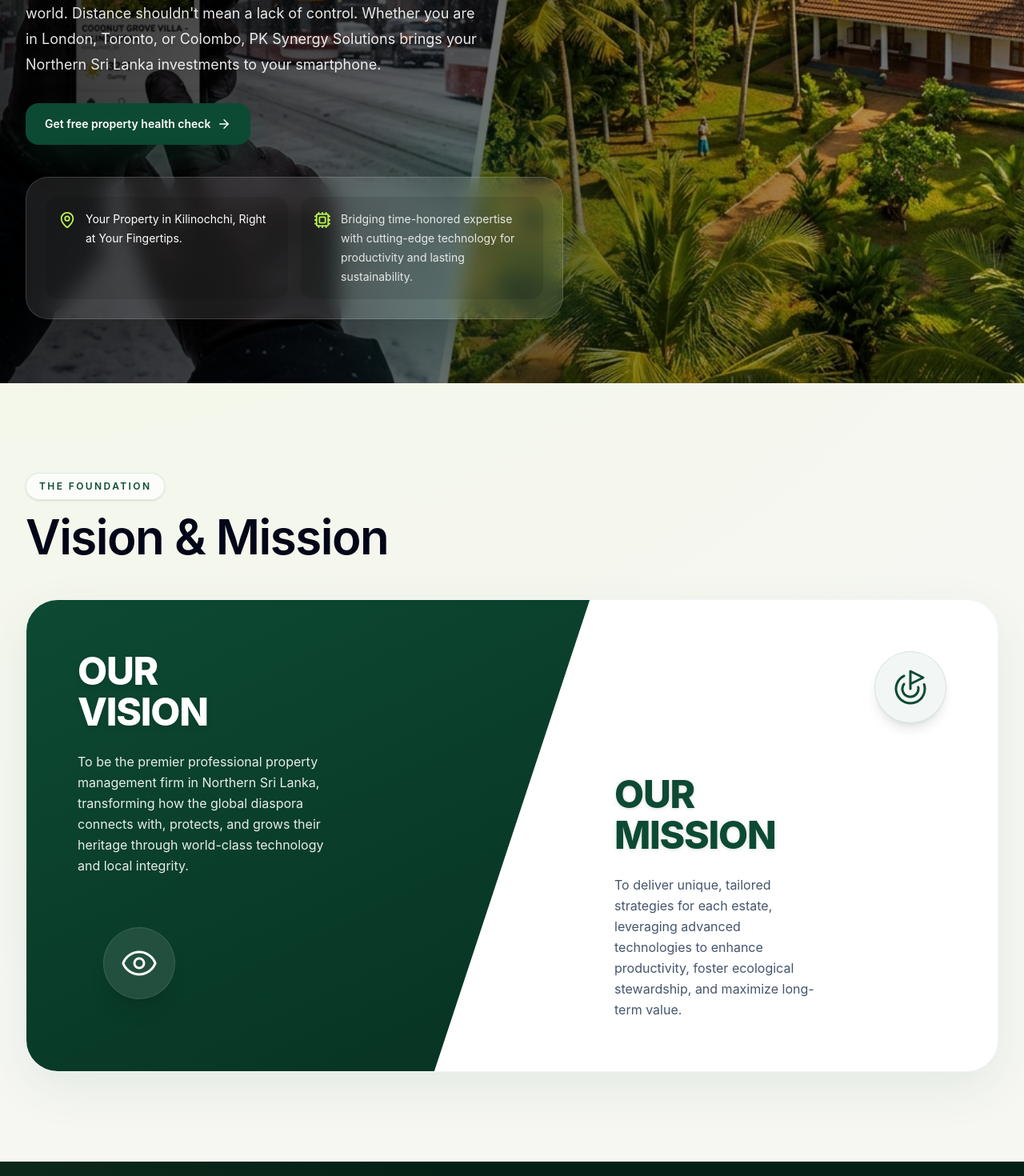
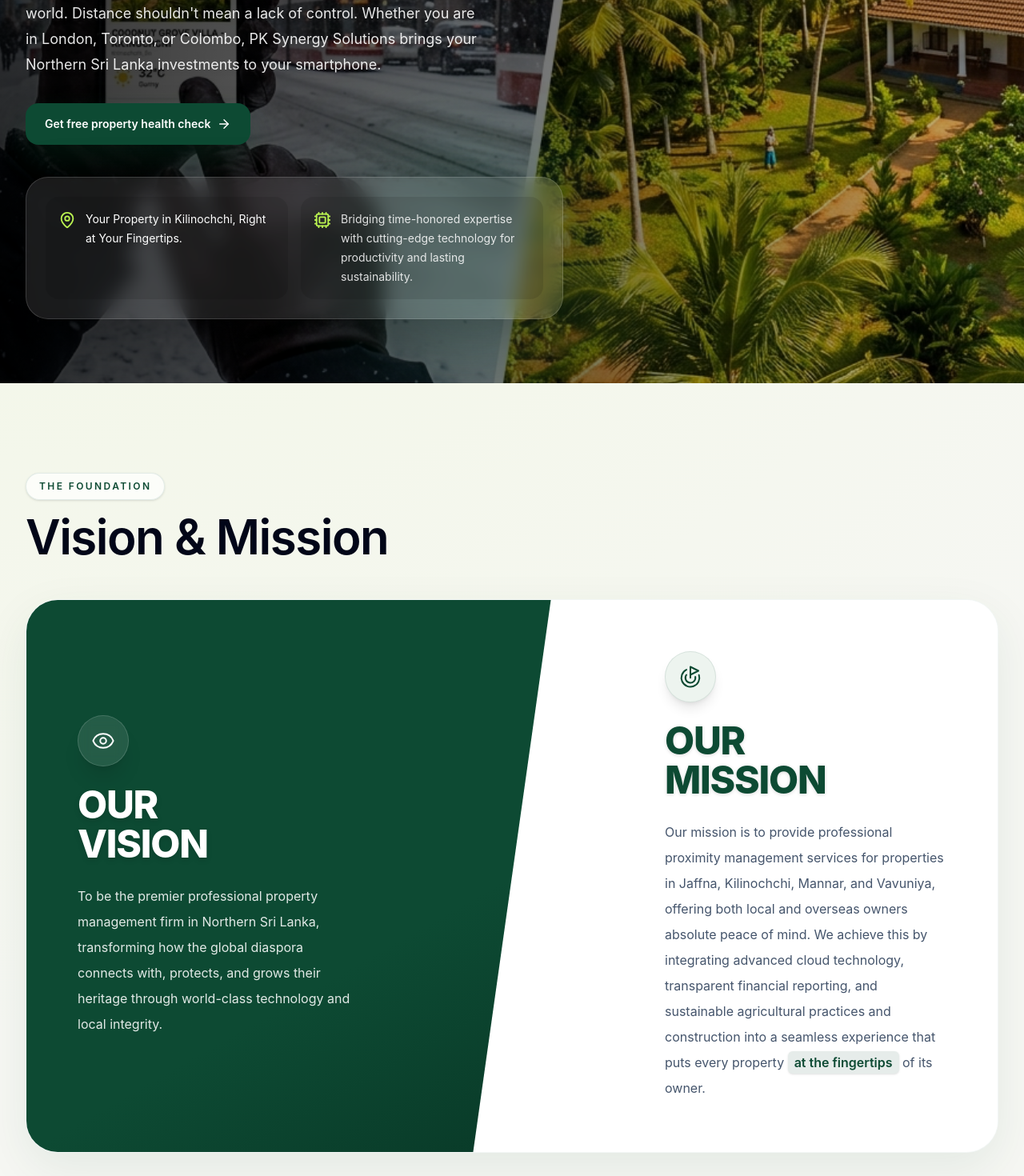
Before and after one commit to Dasinthanofficial/pksynergysolution, a React (Vite) app: page / in a window 1280 px wide. Shown: the part 600-2070 px from the top of the page at 80% size. Built offline with nearby package versions, Linux system fonts and the light colour scheme.

Commit message:
fix footer

```diff
--- a/src/App.jsx
+++ b/src/App.jsx
@@ -16,10 +16,12 @@ function App() {
   return (
     <div className="min-h-screen overflow-x-hidden">
       <Navbar companyName={companyData.companyName} />
+
       <HeroSection
         data={companyData}
         onOpenInquiry={() => setIsInquiryOpen(true)}
       />
+
       <AboutSection data={companyData} />
       <ServicesSection services={companyData.services} />
       <CoreValuesSection values={companyData.coreValues} />
--- a/src/components/AboutSection.jsx
+++ b/src/components/AboutSection.jsx
@@ -3,69 +3,83 @@ import { Eye, Goal } from "lucide-react";
 import Container from "./Container";
 import SectionTitle from "./SectionTitle";
 
+const highlightPhrase = (text, phrase) => {
+  if (!text || !phrase || !text.includes(phrase)) return text;
+
+  const parts = text.split(phrase);
+
+  return parts.map((part, index) => (
+    <span key={index}>
+      {part}
+      {index < parts.length - 1 && (
+        <span className="rounded-md bg-brand/10 px-2 py-1 font-semibold text-brand shadow-sm">
+          {phrase}
+        </span>
+      )}
+    </span>
+  ));
+};
+
 const AboutSection = ({ data }) => {
   return (
-    <section id="about" className="py-20 sm:py-28 relative overflow-hidden">
+    <section id="about" className="relative overflow-hidden py-20 sm:py-28">
       <Container>
-        <SectionTitle
-          eyebrow="The Foundation"
-          title="Vision & Mission"
-        />
+        <SectionTitle eyebrow="The Foundation" title="Vision & Mission" />
 
         <motion.div
           initial={{ opacity: 0, y: 30 }}
           whileInView={{ opacity: 1, y: 0 }}
           viewport={{ once: true, amount: 0.2 }}
           transition={{ duration: 0.7 }}
-          className="relative mx-auto w-full overflow-hidden rounded-[2.5rem] bg-white shadow-[0_20px_60px_rgba(13,74,51,0.08)] border border-emerald-900/5"
+          className="relative isolate mx-auto overflow-hidden rounded-[2.5rem] border border-emerald-900/5 bg-white shadow-[0_20px_60px_rgba(13,74,51,0.08)]"
         >
-          {/* Diagonal Split Background */}
+          <div className="absolute inset-0 -z-20 bg-white" />
+
           <div
-            className="absolute inset-0 z-0 bg-gradient-to-br from-brand to-[#062c1e]
-                       [clip-path:polygon(0_0,100%_0,100%_48%,0_52%)]
-                       md:[clip-path:polygon(0_0,62%_0,38%_100%,0_100%)]
-                       lg:[clip-path:polygon(0_0,58%_0,42%_100%,0_100%)]"
+            className="absolute inset-0 -z-10 bg-gradient-to-br from-brand via-brand to-[#062c1e]
+              [clip-path:polygon(0_0,100%_0,100%_44%,0_58%)]
+              md:[clip-path:polygon(0_0,55%_0,43%_100%,0_100%)]
+              lg:[clip-path:polygon(0_0,54%_0,46%_100%,0_100%)]"
           />
 
-          <div className="relative z-10 grid md:grid-cols-2 auto-rows-fr">
+          <div className="relative z-10 grid min-h-[38rem] md:min-h-[34rem] md:grid-cols-2">
+            {/* Vision */}
+            <div className="flex flex-col justify-center p-8 sm:p-12 lg:p-16">
+              <div className="max-w-[22rem]">
+                <div className="mb-6 inline-flex h-16 w-16 items-center justify-center rounded-full border border-white/15 bg-white/10 text-white shadow-xl backdrop-blur-sm">
+                  <Eye size={30} strokeWidth={1.6} />
+                </div>
 
-            {/* Left Column: Vision Section */}
-            <div className="flex flex-col p-8 sm:p-12 lg:p-16">
-              <div className="max-w-[18rem] sm:max-w-xs">
-                <h3 className="text-4xl sm:text-5xl font-extrabold uppercase tracking-tight text-white mb-6 leading-[1.05] drop-shadow-md">
-                  Our<br />Vision
+                <h3 className="text-4xl font-extrabold uppercase leading-[1.02] tracking-tight text-white drop-shadow-md sm:text-5xl">
+                  Our
+                  <br />
+                  Vision
                 </h3>
-                <p className="text-white/90 text-sm sm:text-base leading-relaxed">
+
+                <p className="mt-6 text-sm leading-8 text-white/88 sm:text-base">
                   {data.vision}
-                </p>
-              </div>
-
-              <div className="mt-12 sm:mt-16 flex justify-start pl-2 sm:pl-8">
-                <div className="rounded-full bg-white/10 p-5 backdrop-blur-sm shadow-xl border border-white/10">
-                  <Eye size={48} strokeWidth={1.5} className="text-white" />
-                </div>
-              </div>
-            </div>
-
-            {/* Right Column: Mission Section */}
-            <div className="flex flex-col p-8 sm:p-12 lg:p-16">
-              <div className="flex justify-end pr-2 sm:pr-8 md:pr-0">
-                <div className="rounded-full bg-brand/5 p-5 shadow-lg border border-brand/10">
-                  {/* Fixed Icon Here */}
-                  <Goal size={48} strokeWidth={1.5} className="text-brand" />
-                </div>
-              </div>
-
-              <div className="mt-12 sm:mt-16 max-w-[18rem] sm:max-w-xs self-start md:ml-auto lg:ml-0 md:pl-8 lg:pl-16">
-                <h3 className="text-4xl sm:text-5xl font-extrabold uppercase tracking-tight text-brand mb-6 leading-[1.05] drop-shadow-sm">
-                  Our<br />Mission
-                </h3>
-                <p className="text-slate-600 text-sm sm:text-base leading-relaxed">
-                  {data.mission}
                 </p>
               </div>
             </div>
 
+            {/* Mission */}
+            <div className="flex flex-col justify-center p-8 sm:p-12 lg:p-16">
+              <div className="max-w-[22rem] md:ml-auto">
+                <div className="mb-6 inline-flex h-16 w-16 items-center justify-center rounded-full border border-brand/10 bg-brand-soft text-brand shadow-lg">
+                  <Goal size={30} strokeWidth={1.6} />
+                </div>
+
+                <h3 className="text-4xl font-extrabold uppercase leading-[1.02] tracking-tight text-brand drop-shadow-sm sm:text-5xl">
+                  Our
+                  <br />
+                  Mission
+                </h3>
+
+                <p className="mt-6 text-sm leading-8 text-slate-600 sm:text-base">
+                  {highlightPhrase(data.mission, "at the fingertips")}
+                </p>
+              </div>
+            </div>
           </div>
         </motion.div>
       </Container>
--- a/src/components/Footer.jsx
+++ b/src/components/Footer.jsx
@@ -68,10 +68,9 @@ const Footer = ({ companyName }) => {
             </h4>
 
             <ul className="mt-5 space-y-3 text-sm text-white/65">
-              <li>Estate Management</li>
-              <li>Tech Integration</li>
-              <li>Sustainable Cultivation</li>
-              <li>Project Consultancy</li>
+              <li>Agriculture & Estate Management</li>
+              <li>Construction & Infrastructure Development</li>
+
             </ul>
           </div>
         </div>
--- a/src/components/HeroSection.jsx
+++ b/src/components/HeroSection.jsx
@@ -3,13 +3,18 @@ import { ArrowRight, MapPin, Cpu } from "lucide-react";
 import Container from "./Container";
 import heroImage from "../assets/hero-farm.jpeg";
 
-const HeroSection = ({ data, onOpenInquiry }) =>  {
+const HeroSection = ({ data, onOpenInquiry }) => {
   return (
     <section className="relative isolate min-h-[100svh] overflow-hidden pt-28 sm:pt-32">
-      <div
-        className="absolute inset-0 -z-20 bg-cover bg-center bg-no-repeat"
-        style={{ backgroundImage: `url(${heroImage})` }}
-      />
+      {/* Background image with reduced right-side visibility */}
+      <div className="absolute inset-0 -z-20 overflow-hidden">
+        <img
+          src={heroImage}
+          alt=""
+          aria-hidden="true"
+          className="h-full w-full object-cover object-[35%_center] scale-[1.06] sm:object-[38%_center] lg:object-[40%_center]"
+        />
+      </div>
 
       {/* readability overlays */}
       <div className="absolute inset-0 -z-10 bg-black/35 sm:bg-black/20" />
@@ -45,13 +50,14 @@ const HeroSection = ({ data, onOpenInquiry }) =>  {
             </p>
 
             <div className="mt-8 flex flex-wrap gap-4">
-              <a
-                href="#contact"
+              <button
+                type="button"
+                onClick={onOpenInquiry}
                 className="inline-flex items-center gap-2 rounded-2xl bg-brand px-6 py-4 text-sm font-semibold text-white shadow-[0_20px_40px_rgba(13,74,51,0.28)] transition duration-300 hover:-translate-y-0.5 hover:bg-brand-dark"
               >
                 Get free property health check
                 <ArrowRight size={18} />
-              </a>
+              </button>
             </div>
 
             <motion.div
--- a/src/components/InquiryModal.jsx
+++ b/src/components/InquiryModal.jsx
@@ -8,7 +8,9 @@ const InquiryModal = ({ open, onClose, companyName }) => {
     if (!open) return;
 
     const handleKeyDown = (event) => {
-      if (event.key === "Escape") onClose();
+      if (event.key === "Escape") {
+        onClose();
+      }
     };
 
     const previousOverflow = document.body.style.overflow;
--- a/src/data/companyData.js
+++ b/src/data/companyData.js
@@ -6,7 +6,7 @@ export const companyData = {
   vision:
     "To be the premier professional property management firm in Northern Sri Lanka, transforming how the global diaspora connects with, protects, and grows their heritage through world-class technology and local integrity.",
   mission:
-    "To deliver unique, tailored strategies for each estate, leveraging advanced technologies to enhance productivity, foster ecological stewardship, and maximize long-term value.",
+    "Our mission is to provide professional proximity management services for properties in Jaffna, Kilinochchi, Mannar, and Vavuniya, offering both local and overseas owners absolute peace of mind. We achieve this by integrating advanced cloud technology, transparent financial reporting, and sustainable agricultural practices and construction into a seamless experience that puts every property at the fingertips of its owner.",
   coreValues: [
     {
       title: "Innovation",
```
